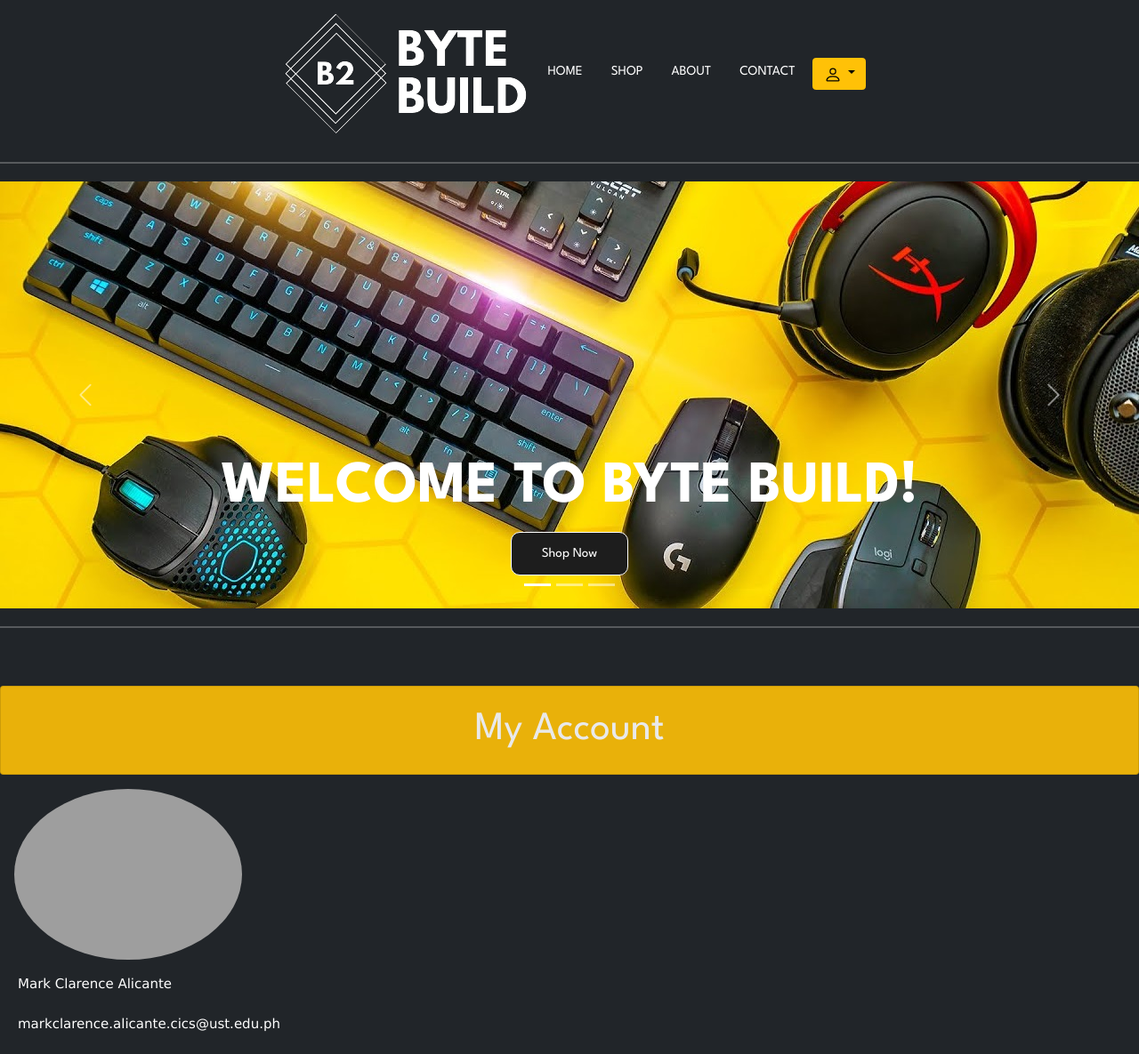
After one commit to JanDrefner/ByteBuild, a PHP site: page /account.php in a window 1280 px wide. The commit adds this page. Shown: the whole page at 89% size. Run offline with PHP 8.4, Linux system fonts and the light colour scheme; grey boxes are pictures that could not be loaded.

```diff
--- /dev/null
+++ b/account.php
@@ -0,0 +1,121 @@
+<!doctype html>
+<html lang="en">
+
+<head>
+    <meta charset="utf-8">
+    <meta name="viewport" content="width=device-width, initial-scale=1">
+
+    <link href="https://cdn.jsdelivr.net/npm/bootstrap@5.0.2/dist/css/bootstrap.min.css" rel="stylesheet" integrity="sha384-EVSTQN3/azprG1Anm3QDgpJLIm9Nao0Yz1ztcQTwFspd3yD65VohhpuuCOmLASjC" crossorigin="anonymous">
+    <link rel="stylesheet" href="https://www.w3schools.com/w3css/4/w3.css">
+    <link rel="stylesheet" href="https://fonts.googleapis.com/css?family=Amatic+SC">
+    <link rel="preconnect" href="https://fonts.googleapis.com">
+    <link rel="preconnect" href="https://fonts.gstatic.com" crossorigin>
+    <link href="https://fonts.googleapis.com/css2?family=League+Spartan:wght@100;200;300;400;500;600;700;800;900&display=swap" rel="stylesheet">
+    <link rel="stylesheet" href="css/styles.css">
+
+    <title>BYTE BUILD</title>
+    <style>
+    p1{padding: 20px;}
+    p2{padding: 20px;}
+    </style>
+</head>
+
+<body class="bg-dark text-white">
+
+    <div class="container-fluid d-flex justify-content-center">
+        <nav class="navbar navbar-expand-xl navbar-light">
+            <img src="imgs/bytebuildlogo.png" class="d-inline-block align-top">
+            <button class="navbar-toggler" type="button" data-bs-toggle="collapse" data-bs-target="#toggleMobileMenu" aria-controls="toggleMobileMenu" aria-expanded="false" aria-label="Toggle navigation">
+                <span class="navbar-toggler-icon"></span>
+            </button>
+            <div class="collapse navbar-collapse" id="toggleMobileMenu">
+                <ul class="navbar-nav text-center">
+                    <li><a href="homepage.html" class="w3-bar-item w3-button">HOME</a></li>
+                    <li><a href="signup.php" class="w3-bar-item w3-button">SHOP</a></li>
+                    <li><a href="homepage.html#about" class="w3-bar-item w3-button">ABOUT</a></li>
+                    <li><a href="signup.php" class="w3-bar-item w3-button">CONTACT</a></li>
+                    <!-- PROFILE DROPDOWN -->
+                    <li>
+                        <div id="profiledrop" class="dropdown d-flex justify-content-center ms-1 mt-1">
+                            <a class="btn btn-warning dropdown-toggle" href="#" role="button" data-bs-toggle="dropdown" aria-expanded="false">
+                                <svg xmlns="http://www.w3.org/2000/svg" width="20" height="20" fill="currentColor" class="bi bi-person" viewBox="0 0 16 16">
+                                    <path d="M8 8a3 3 0 1 0 0-6 3 3 0 0 0 0 6Zm2-3a2 2 0 1 1-4 0 2 2 0 0 1 4 0Zm4 8c0 1-1 1-1 1H3s-1 0-1-1 1-4 6-4 6 3 6 4Zm-1-.004c-.001-.246-.154-.986-.832-1.664C11.516 10.68 10.289 10 8 10c-2.29 0-3.516.68-4.168 1.332-.678.678-.83 1.418-.832 1.664h10Z" />
+                                </svg>
+                            </a>
+                            <ul class="dropdown-menu">
+                                <li><a class="dropdown-item text-center" href="#">ACCOUNT</a></li>
+                                <li>
+                                    <hr class="dropdown-divider">
+                                </li>
+                                <li><a class="dropdown-item text-center" href="signup.php">Sign Up</a></li>
+                                <li><a class="dropdown-item text-center" href="login.php">Login</a></li>
+                            </ul>
+                        </div>
+                    </li>
+            </div>
+    </div>
+
+    <hr>
+
+    <div id="myCarousel" class="carousel slide carousel-fade" data-bs-ride="carousel">
+        <div class="carousel-indicators">
+            <button type="button" data-bs-target="#myCarousel" data-bs-slide-to="0" class="active" aria-current="true" aria-label="Slide 1"></button>
+            <button type="button" data-bs-target="#myCarousel" data-bs-slide-to="1" aria-label="Slide 2"></button>
+            <button type="button" data-bs-target="#myCarousel" data-bs-slide-to="2" aria-label="Slide 3"></button>
+        </div>
+        <div class="carousel-inner">
+            <div class="carousel-item active">
+                <img src="imgs/pcsetup4.jpg" class="d-block w-100">
+                <div class="carousel-caption d-none d-md-block">
+                    <h1>WELCOME TO BYTE BUILD!</h1>
+                    <a href="shop.php" class="hero-btn">Shop Now</a>
+                </div>
+            </div>
+            <div class="carousel-item">
+                <img src="imgs/pcsetup2.jpg" class="d-block w-100">
+                <div class="carousel-caption d-none d-md-block">
+                    <h1>WELCOME TO BYTE BUILD!</h1>
+                    <a href="shop.php" class="hero-btn">Shop Now</a>
+                </div>
+            </div>
+            <div class="carousel-item">
+                <img src="imgs/pcsetup3.jpg" class="d-block w-100">
+                <div class="carousel-caption d-none d-md-block">
+                    <h1>WELCOME TO BYTE BUILD!</h1>
+                    <a href="shop.php" class="hero-btn">Shop Now</a>
+                </div>
+            </div>
+        </div>
+        <button class="carousel-control-prev" type="button" data-bs-target="#myCarousel" data-bs-slide="prev">
+            <span class="carousel-control-prev-icon" aria-hidden="true"></span>
+            <span class="visually-hidden">Previous</span>
+        </button>
+        <button class="carousel-control-next" type="button" data-bs-target="#myCarousel" data-bs-slide="next">
+            <span class="carousel-control-next-icon" aria-hidden="true"></span>
+            <span class="visually-hidden">Next</span>
+        </button>
+    </div>
+
+    <hr>
+    <br><br>
+
+    <div class="card container-fluid d-flex justify-content-center bg-warning" style="opacity: .9">
+        <div class="container-fluid d-flex justify-content-center card-body">
+            <blockquote class="blockquote mb-0">
+                <p style="font-size: 45px;">My Account</p>
+            </blockquote>
+        </div>
+    </div>
+
+<img src="/w3images/avatar3.png" class="w3-margin w3-circle" alt="Person" style="width:20%">
+
+   <br><p1>Mark Clarence Alicante</p1><br><br>
+   <p2>markclarence.alicante.cics@ust.edu.ph</p2>
+   <br><br>
+
+
+
+    <script src="https://cdn.jsdelivr.net/npm/bootstrap@5.0.2/dist/js/bootstrap.bundle.min.js" integrity="sha384-MrcW6ZMFYlzcLA8Nl+NtUVF0sA7MsXsP1UyJoMp4YLEuNSfAP+JcXn/tWtIaxVXM" crossorigin="anonymous"></script>
+</body>
+
+</html>
```
Also changed, not shown: AccountDAO.php (added, +73 -0 lines), login.php (+16 -21 lines), signup.php (+27 -28 lines).
